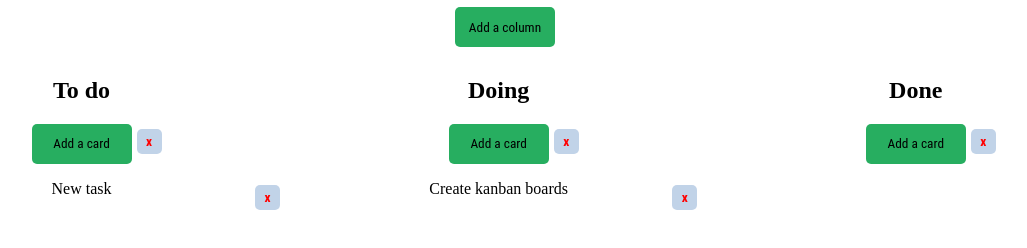
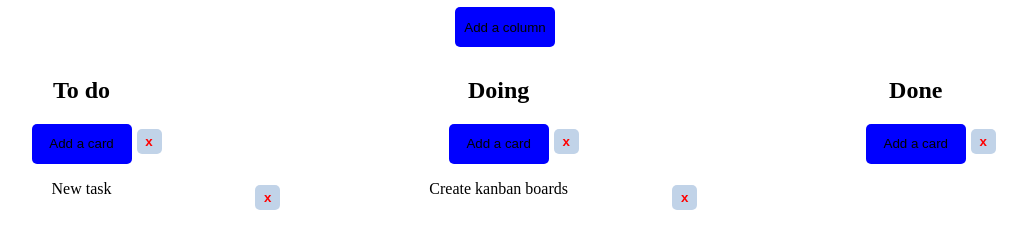
Before and after one commit to mathew43/zadanie-11.3, a plain HTML site: page index.html in a window 1280 px wide. Shown: the part 48-296 px from the top of the page, without its empty margins (135-1162 px from the left). Drawn offline with nearby package versions, Linux system fonts and the light colour scheme.

Commit message:
second commit

```diff
--- a/style.css
+++ b/style.css
@@ -15,10 +15,9 @@ button {
   text-align: center;
   width: 100px;
   height: 40px;
-  background-color: #27ae60;
+  background-color: blue;
   border: none;
   border-radius: 5px;
-  font-family: "Roboto Condensed", sans-serif;
   margin-left: calc(50% - 50px); }
 
 .btn-delete {
```
